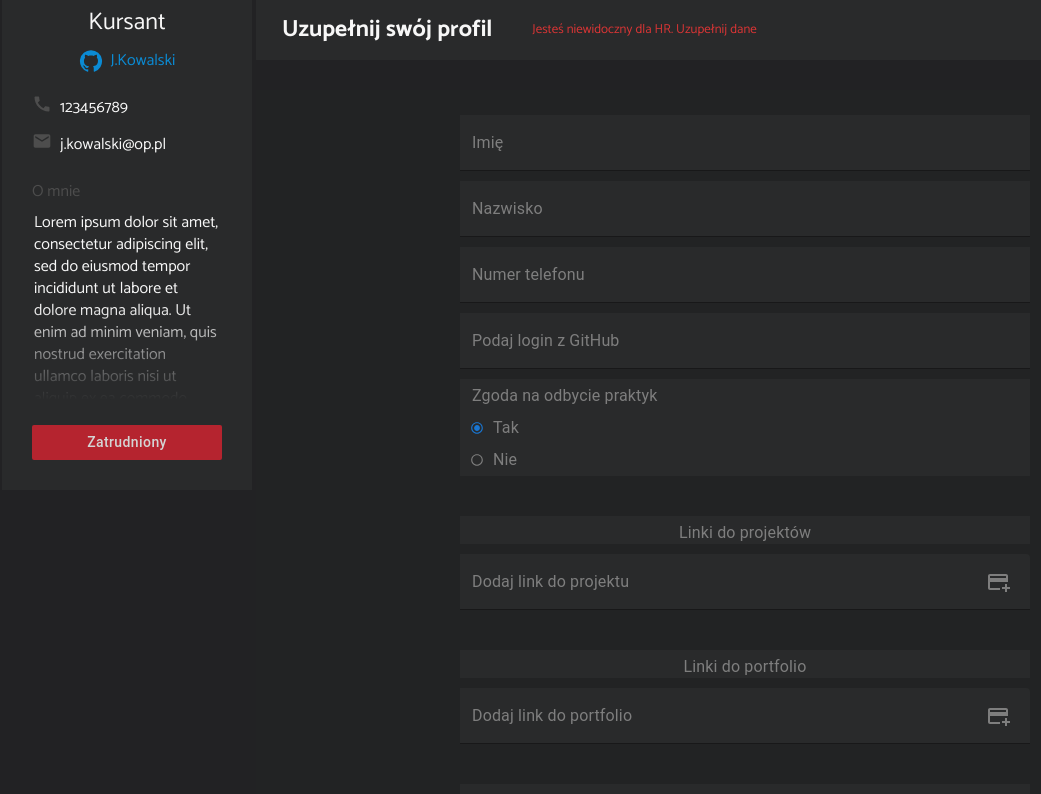
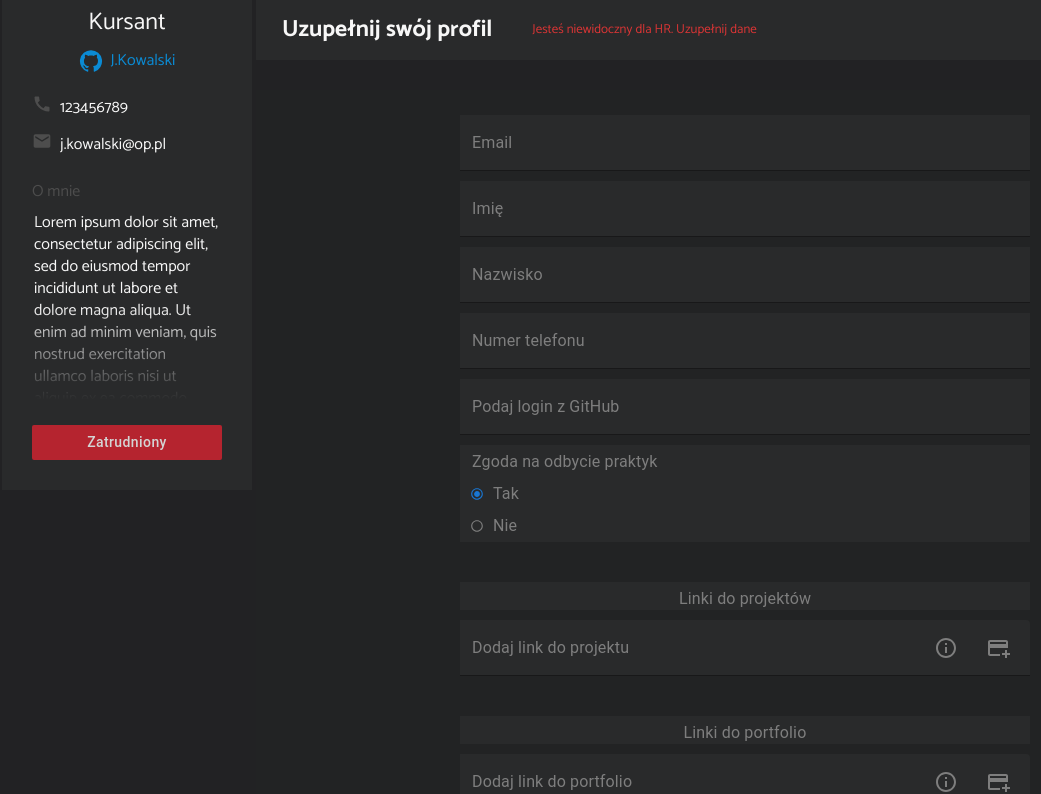
Before and after one commit to patrycja-dev41171/megak-headhunter-6-frontend, a React (Create React App) app: page /student in a window 1280 px wide. Shown: the part 288-1082 px from the top of the page, without its empty margins (22-1063 px from the left). Built offline with nearby package versions, Linux system fonts and the light colour scheme.

Commit message:
Added tooltip and changed path to post

```diff
--- a/src/components/StudentForm/StudentForm.tsx
+++ b/src/components/StudentForm/StudentForm.tsx
@@ -8,7 +8,7 @@ import {
     FormControlLabel,
     FormLabel,
     Radio,
-    RadioGroup,
+    RadioGroup, Tooltip,
 } from "@mui/material";
 import {MainStyledTextField} from "../StyledComponents/MainStyledTextField";
 import InputAdornment from "@mui/material/InputAdornment";
@@ -17,10 +17,16 @@ import DeleteForeverOutlinedIcon from '@mui/icons-material/DeleteForeverOutlined
 import AddCardIcon from '@mui/icons-material/AddCard';
 import {MultiLineStyledTextField} from "../StyledComponents/MultiLineStyledTextField";
 import OpenInNewIcon from '@mui/icons-material/OpenInNew';
+import InfoOutlinedIcon from '@mui/icons-material/InfoOutlined';
 import "./StudentForm.css";
+import {StoreState} from "../../redux-toolkit/store";
+import {useSelector} from "react-redux";
+
 
 
 export const StudentForm = () => {
+    //redux
+    const { id } = useSelector((store: StoreState) => store.user);
 
     const [onePortfolio, setOnePortfolio] = useState<string>('')
     const [oneProject, setOneProject] = useState<string>('')
@@ -54,7 +60,7 @@ export const StudentForm = () => {
 
     //openLinkInNweTab
     const openInNewTab = (url: string) => {
-        window.open(url, '_blank' );
+        window.open(url, '_blank');
     };
 
     const handleClickOnePortfolio = (e: any) => {
@@ -75,7 +81,7 @@ export const StudentForm = () => {
         console.log(data)
 
         try {
-            const res = await fetch('http://localhost:8080/student/data', {
+            const res = await fetch(`http://localhost:8080/student/data/${id}`, {
                 method: 'POST',
                 headers: {
                     'Content-Type': 'application/json',
@@ -97,6 +103,17 @@ export const StudentForm = () => {
     return (
         <>
             <form onSubmit={handleSubmit(submitForm)} className="studentForm_form">
+                {/*---------------------------------EMAIL----------------------------------*/}
+                <div className="formView_input">
+                    <MainStyledTextField
+                        fullWidth
+                        type="email"
+                        {...register('email')}
+                        variant="filled"
+                        label="Email"
+                    />
+                </div>
+
                 {/*---------------------------------IMIE--------------------------------------*/}
                 <div className="formView_input">
                     <MainStyledTextField
@@ -269,6 +286,17 @@ export const StudentForm = () => {
                                 style: {backgroundColor: '#292a2b'},
                                 endAdornment: (
                                     <InputAdornment position="end">
+                                        <Tooltip sx={{fontSize: '20px'}}
+                                                 title={
+                                                     <>
+                                                         <p style={{fontSize: '14px', color: '#b2b2b2'}}>Wklej kompletny link URL np:</p>
+                                                         <p style={{fontSize: '14px', textAlign: 'center'}}>https://www.megak.pl/</p>
+                                                     </>
+                                                 }
+                                                 arrow
+                                        >
+                                            <InfoOutlinedIcon sx={{color: '#7E7E7E', marginRight: '20px'}}/>
+                                        </Tooltip>
                                         <IconButton
                                             sx={{
                                                 color: '#7E7E7E',
@@ -321,6 +349,19 @@ export const StudentForm = () => {
                                                         cursor: 'pointer',
                                                         transition: '0.3s',
                                                         '&:hover': {
+                                                            color: '#146DA0',
+                                                        }
+                                                    }}
+                                                    onClick={() => openInNewTab(onePortfolio.value)}
+                                                >
+                                                    <OpenInNewIcon/>
+                                                </IconButton>
+                                                <IconButton
+                                                    sx={{
+                                                        color: '#7E7E7E',
+                                                        cursor: 'pointer',
+                                                        transition: '0.3s',
+                                                        '&:hover': {
                                                             color: '#d93535',
                                                         }
                                                     }}
@@ -336,7 +377,7 @@ export const StudentForm = () => {
                         </FormControl>
                     </div>
 
-                    {/*-------------------------------------DODAJ PORTFOLIO------------------------------------------------*/}
+                    {/*-------------------------------------DODAJ LINK DO PORTFOLIO------------------------------------------------*/}
                     <div className="studentForm_add">
                         <MainStyledTextField
                             value={onePortfolio}
@@ -348,6 +389,17 @@ export const StudentForm = () => {
                                 style: {backgroundColor: '#292a2b'},
                                 endAdornment: (
                                     <InputAdornment position="end">
+                                        <Tooltip sx={{fontSize: '20px'}}
+                                                 title={
+                                                     <>
+                                                         <p style={{fontSize: '14px', color: '#b2b2b2'}}>Wklej kompletny link URL np:</p>
+                                                         <p style={{fontSize: '14px', textAlign: 'center'}}>https://www.megak.pl/</p>
+                                                     </>
+                                                 }
+                                                 arrow
+                                        >
+                                            <InfoOutlinedIcon sx={{color: '#7E7E7E', marginRight: '20px'}}/>
+                                        </Tooltip>
                                         <IconButton
                                             sx={{
                                                 color: '#7E7E7E',
```
